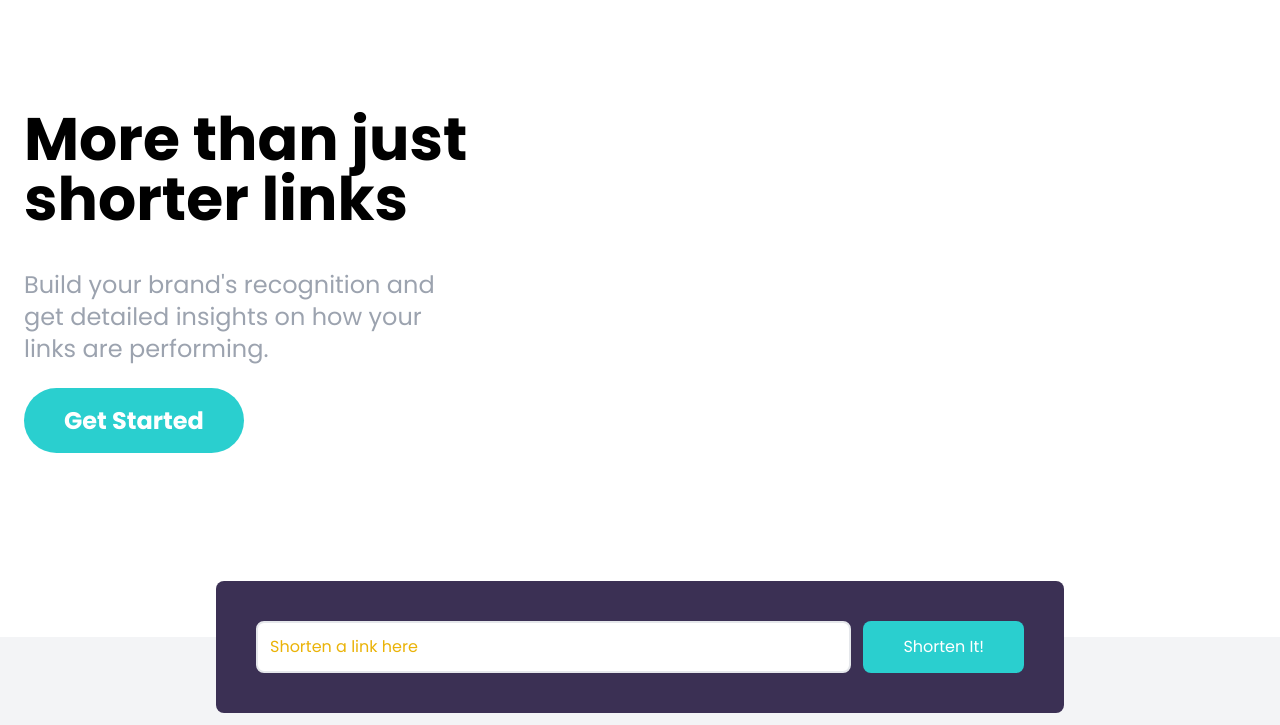
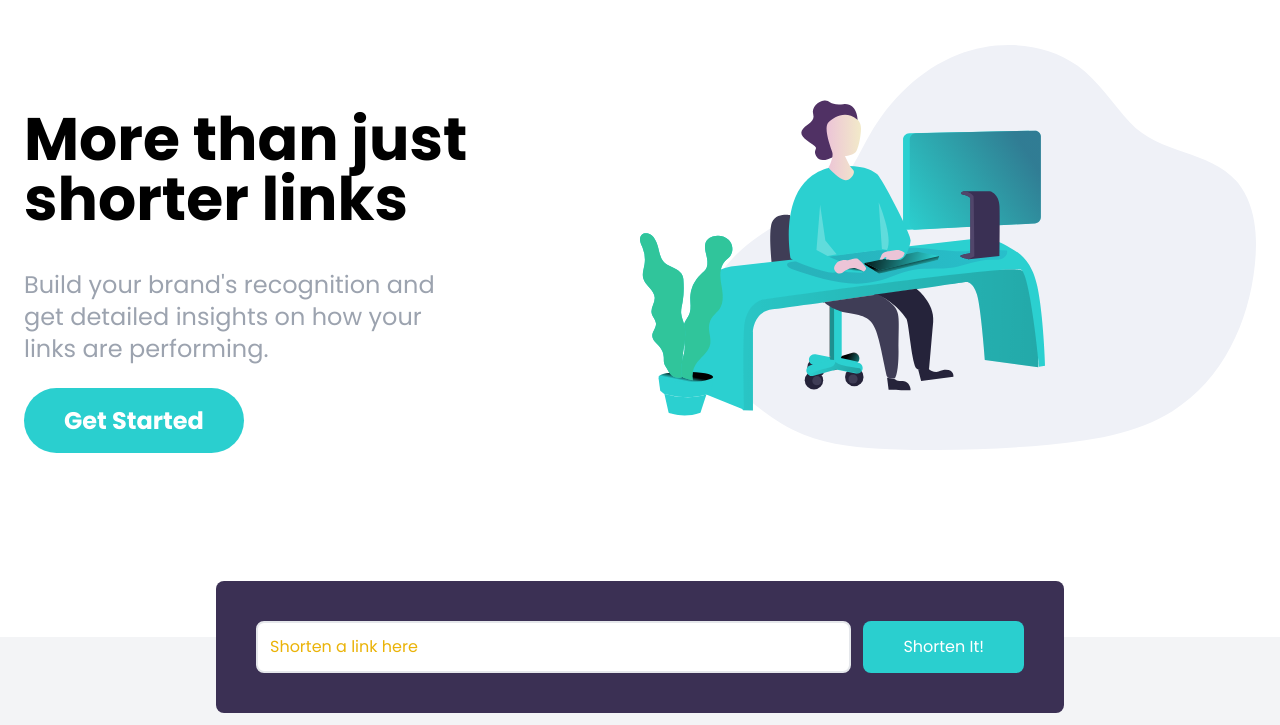
Before and after one commit to GioKhabu/Shortly_URL_shortening_API, a website: page index.html in a window 1280 px wide. Shown: the part 75-800 px from the top of the page. Drawn offline with Linux system fonts and the light colour scheme.

Commit message:
feat: add image

```diff
--- a/index.html
+++ b/index.html
@@ -110,6 +110,9 @@
                 >Get Started</a
               >
             </div>
+          </div>
+          <div class="mb-24 mx-auto md:w-180 lg:mb-0 lg:w-1/2">
+            <img src="images/illustration-working.svg" alt="" />
           </div>
         </div>
       </section>
```
